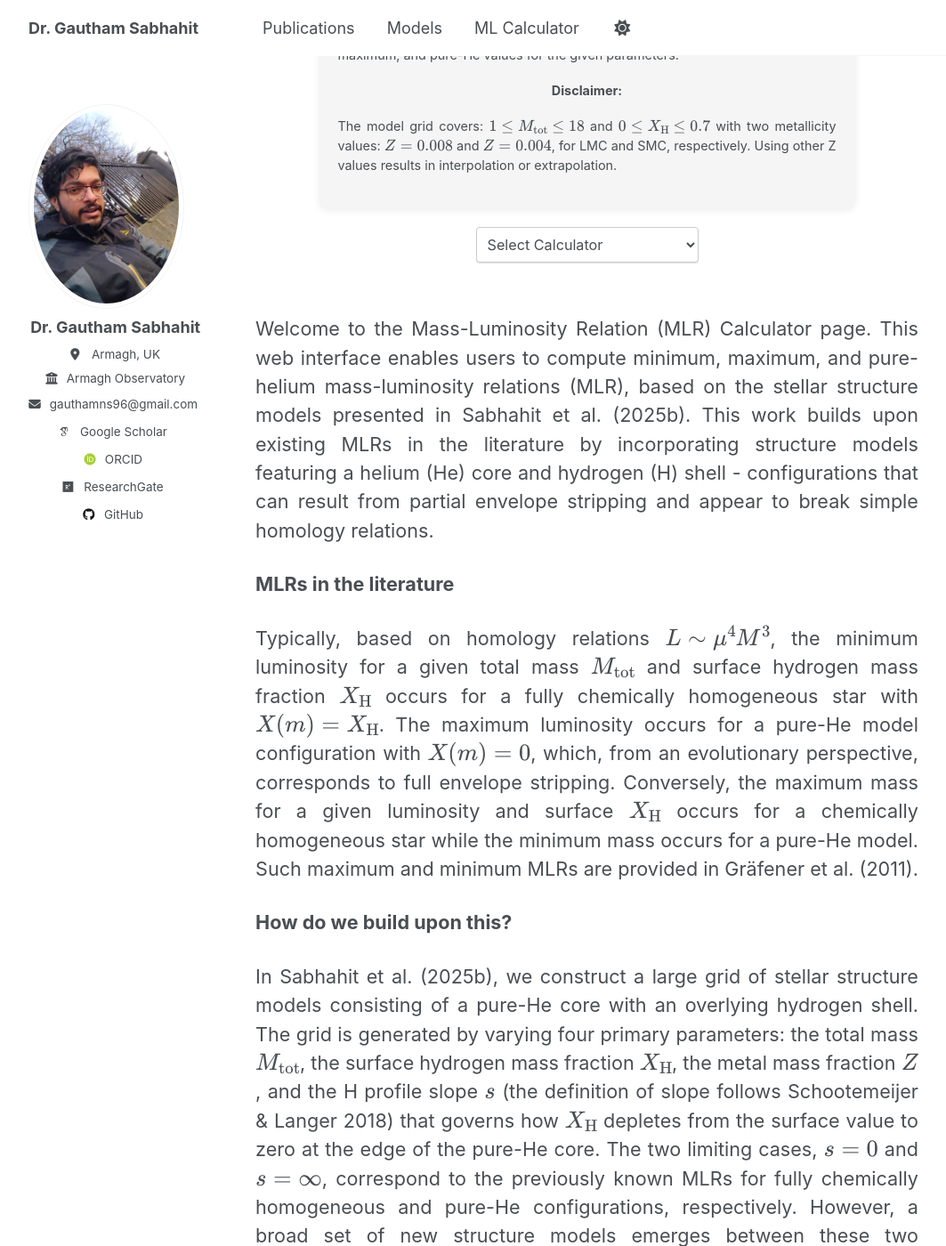
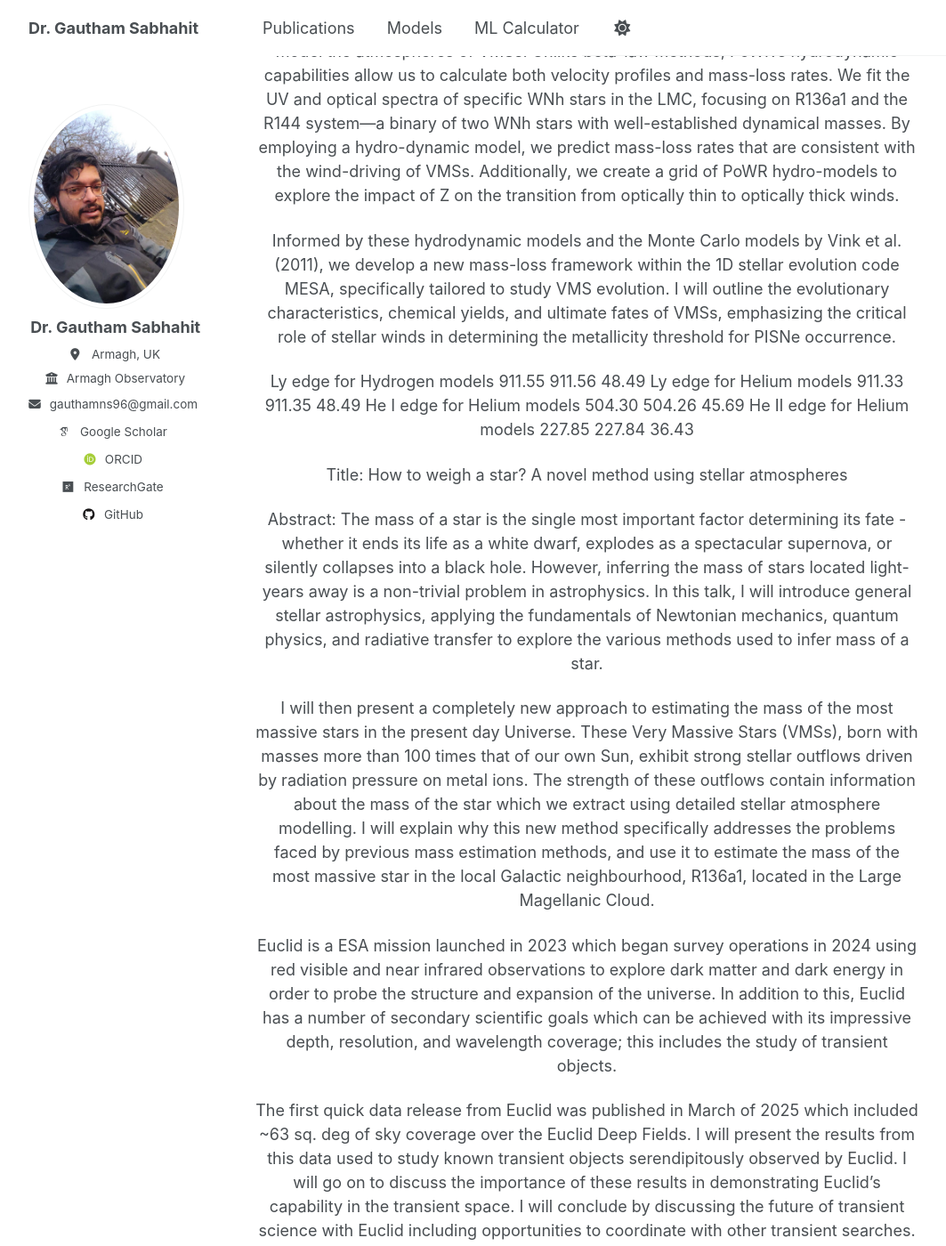
Before and after one commit to Mdot-com/mdot.com, a Jekyll site: the page built from ml-calculator.md, in a window 1280 px wide and 1400 px high, scrolled down 348 px. Shown: the whole window at 89% size, without its empty margins (6-1069 px from the left). Built offline with Jekyll 4.4.1, drawn with Linux system fonts in a browser that asks for light colours; some web fonts are replaced; our own code applies the rules of GitHub Pages for plain Markdown files; some of the changed text lies outside the part shown.

Commit message:
Update ml-calculator.md

```diff
--- a/ml-calculator.md
+++ b/ml-calculator.md
@@ -1,3 +1,40 @@
+Very massive stars (VMSs) have been observed in young massive clusters in the Local Universe. Their spectra are dominated by strong emission lines, classifying them as WNh stars, and indicating powerful stellar winds capable of driving chemical evolution. In the early Universe, where VMSs may have been more prevalent, lower metal content results in weaker winds, potentially allowing VMSs to form intermediate-mass black holes or trigger pair-instability supernovae (PISNe) toward the end of their lifecycle. Investigating the nature of stellar winds in VMSs across different metallicity (Z) environments is crucial for understanding how these stars evolve and die.
+
+We use the Potsdam Wolf-Rayet (PoWR) stellar atmosphere code to perform detailed radiative transfer calculations in the co-moving frame, coupled with hydrodynamics, to model the atmospheres of VMSs. Unlike beta-law methods, PoWR’s hydrodynamic capabilities allow us to calculate both velocity profiles and mass-loss rates. We fit the UV and optical spectra of specific WNh stars in the LMC, focusing on R136a1 and the R144 system—a binary of two WNh stars with well-established dynamical masses. By employing a hydro-dynamic model, we predict mass-loss rates that are consistent with the wind-driving of VMSs. Additionally, we create a grid of PoWR hydro-models to explore the impact of Z on the transition from optically thin to optically thick winds.
+
+Informed by these hydrodynamic models and the Monte Carlo models by Vink et al. (2011), we develop a new mass-loss framework within the 1D stellar evolution code MESA, specifically tailored to study VMS evolution. I will outline the evolutionary characteristics, chemical yields, and ultimate fates of VMSs, emphasizing the critical role of stellar winds in determining the metallicity threshold for PISNe occurrence.
+
+
+
+
+
+
+ Ly edge for Hydrogen models       911.55    911.56             48.49
+ Ly edge for Helium models         911.33    911.35             48.49
+ He I edge for Helium models       504.30    504.26             45.69
+ He II edge for Helium models      227.85    227.84             36.43
+
+
+
+
+Title: How to weigh a star? A novel method using stellar atmospheres
+
+Abstract: The mass of a star is the single most important factor determining its fate - whether it ends its life as a white dwarf, explodes as a spectacular supernova, or silently collapses into a black hole. However, inferring the mass of stars located light-years away is a non-trivial problem in astrophysics. In this talk, I will introduce general stellar astrophysics, applying the fundamentals of Newtonian mechanics, quantum physics, and radiative transfer to explore the various methods used to infer mass of a star.
+
+I will then present a completely new approach to estimating the mass of the most massive stars in the present day Universe. These Very Massive Stars (VMSs), born with masses more than 100 times that of our own Sun, exhibit strong stellar outflows driven by radiation pressure on metal ions. The strength of these outflows contain information about the mass of the star which we extract using detailed stellar atmosphere modelling. I will explain why this new method specifically addresses the problems faced by previous mass estimation methods, and use it to estimate the mass of the most massive star in the local Galactic neighbourhood, R136a1, located in the Large Magellanic Cloud.
+
+
+
+Euclid is a ESA mission launched in 2023 which began survey operations in 2024 using red visible and near infrared observations to explore dark matter and dark energy in order to probe the structure and expansion of the universe. In addition to this, Euclid has a number of secondary scientific goals which can be achieved with its impressive depth, resolution, and wavelength coverage; this includes the study of transient objects.
+
+The first quick data release from Euclid was published in March of 2025 which included ~63 sq. deg of sky coverage over the Euclid Deep Fields. I will present the results from this data used to study known transient objects serendipitously observed by Euclid. I will go on to discuss the importance of these results in demonstrating Euclid’s capability in the transient space. I will conclude by discussing the future of transient science with Euclid including opportunities to coordinate with other transient searches.
+
+
+
+
+
+
+
 
 ---
 layout: default
@@ -67,6 +104,27 @@ title: Mass-Luminosity Calculator
   </select>
 
   <!-- Dynamic Calculator Container -->
+  <div id="calculator-container"></div>
+</div>
+
+<div style="display: flex; flex-direction: column; align-items: center; gap: 20px; padding: 30px;">
+  <div style="width: 600px; background-color: #f5f5f5; padding: 20px; border-radius: 8px; box-shadow: 0 0 10px rgba(0,0,0,0.1);">
+    <h2 style="text-align: center; font-size: 1em;">How to Use</h2>
+    <p style="font-size: 0.8em; text-align: justify;">
+      Enter either stellar mass or luminosity, hydrogen and metal abundances as mass fractions. Selecting an option from the dropdown below will load the appropriate calculator. Pressing the corresponding button will provide the minimum, maximum, and pure-He values for the given parameters.
+    </p>
+    <p style="font-size: 0.8em;"><strong>Disclaimer:</strong></p>
+    <p style="font-size: 0.8em; text-align: justify;">
+      The model grid covers: \(1 \leq M_{\text{tot}} \leq 18\) and \(0 \leq X_\mathrm{H} \leq 0.7\) with two metallicity values: \(Z = 0.008\) and \(Z = 0.004\), for LMC and SMC, respectively. Using other Z values results in interpolation or extrapolation.
+    </p>
+  </div>
+
+  <select id="calculator-type" style="width: 250px; padding: 8px; font-size: 0.9em;">
+    <option value="" disabled selected>Select Calculator</option>
+    <option value="luminosity">Luminosity Calculator</option>
+    <option value="mass">Mass Calculator</option>
+  </select>
+
   <div id="calculator-container"></div>
 </div>
 
```
Also changed, not shown: other parts of ml-calculator.md (+0 -12 lines).
